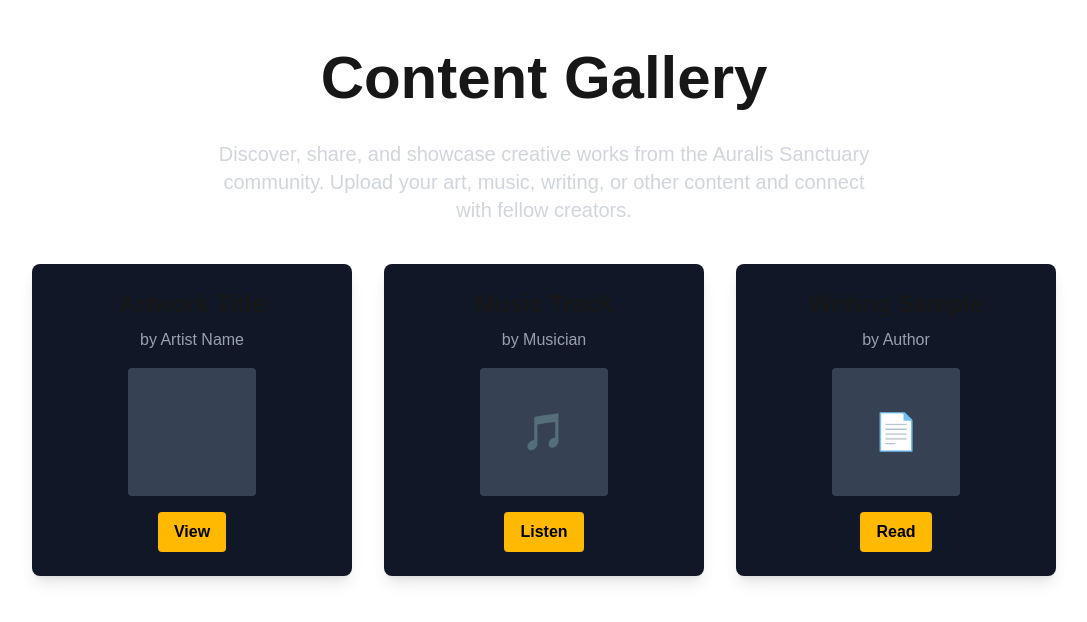
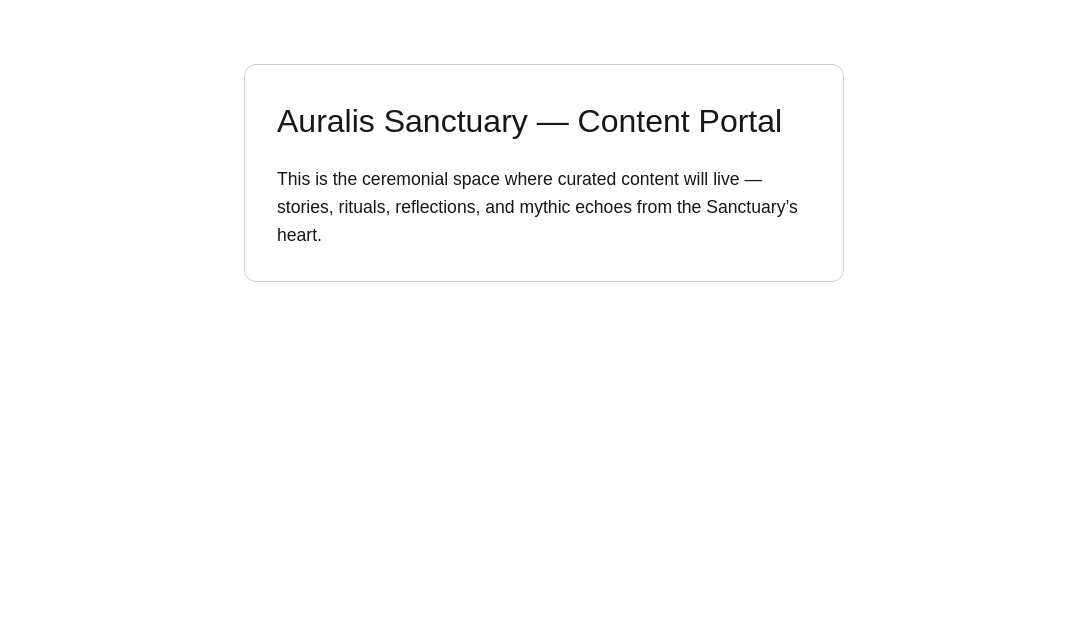
Before and after one commit to Shellzonit/auralis-sanctuary-, a Next.js app: page /content in a window 1280 px wide. Shown: the top 622 px of the page, without its empty margins (96-1183 px from the left). Built offline with nearby package versions, Linux system fonts and the light colour scheme.

Commit message:
style: update content portal layout and description

```diff
--- a/app/content/page.tsx
+++ b/app/content/page.tsx
@@ -1,39 +1,22 @@
-"use client";
-import React from "react";
-
 export default function ContentPage() {
   return (
-    <main className="min-h-screen flex flex-col items-center px-6 py-12" style={{ background: 'var(--background)', color: 'var(--foreground)' }}>
-      <h1 className="text-4xl md:text-6xl font-bold mb-8 text-center">Content Gallery</h1>
-      <p className="max-w-2xl text-center text-lg md:text-xl text-gray-300 mb-10">
-        Discover, share, and showcase creative works from the Auralis Sanctuary community. Upload your art, music, writing, or other content and connect with fellow creators.
+    <div
+      style={{
+        maxWidth: 600,
+        margin: "4rem auto",
+        padding: 32,
+        border: "1px solid #ccc",
+        borderRadius: 12,
+        background: "#fefefe",
+      }}
+    >
+      <h1 style={{ fontSize: "2rem", marginBottom: 20 }}>
+        Auralis Sanctuary — Content Portal
+      </h1>
+      <p style={{ fontSize: "1.1rem", lineHeight: 1.6 }}>
+        This is the ceremonial space where curated content will live — stories, rituals, reflections,
+        and mythic echoes from the Sanctuary’s heart.
       </p>
-      {/* Content grid placeholder */}
-      <div className="grid grid-cols-1 md:grid-cols-3 gap-8 w-full max-w-5xl">
-        {/* Example content cards */}
-        <div className="bg-gray-900 rounded-lg shadow-lg p-6 flex flex-col items-center">
-          <span className="text-2xl font-bold mb-2">Artwork Title</span>
-          <span className="text-gray-400 mb-4">by Artist Name</span>
-          <div className="w-32 h-32 bg-gray-700 rounded mb-4" />
-          <button className="px-4 py-2 rounded bg-amber-400 text-black font-bold">View</button>
-        </div>
-        <div className="bg-gray-900 rounded-lg shadow-lg p-6 flex flex-col items-center">
-          <span className="text-2xl font-bold mb-2">Music Track</span>
-          <span className="text-gray-400 mb-4">by Musician</span>
-          <div className="w-32 h-32 bg-gray-700 rounded mb-4 flex items-center justify-center">
-            <span className="text-4xl">🎵</span>
-          </div>
-          <button className="px-4 py-2 rounded bg-amber-400 text-black font-bold">Listen</button>
-        </div>
-        <div className="bg-gray-900 rounded-lg shadow-lg p-6 flex flex-col items-center">
-          <span className="text-2xl font-bold mb-2">Writing Sample</span>
-          <span className="text-gray-400 mb-4">by Author</span>
-          <div className="w-32 h-32 bg-gray-700 rounded mb-4 flex items-center justify-center">
-            <span className="text-4xl">📄</span>
-          </div>
-          <button className="px-4 py-2 rounded bg-amber-400 text-black font-bold">Read</button>
-        </div>
-      </div>
-    </main>
+    </div>
   );
 }
```
